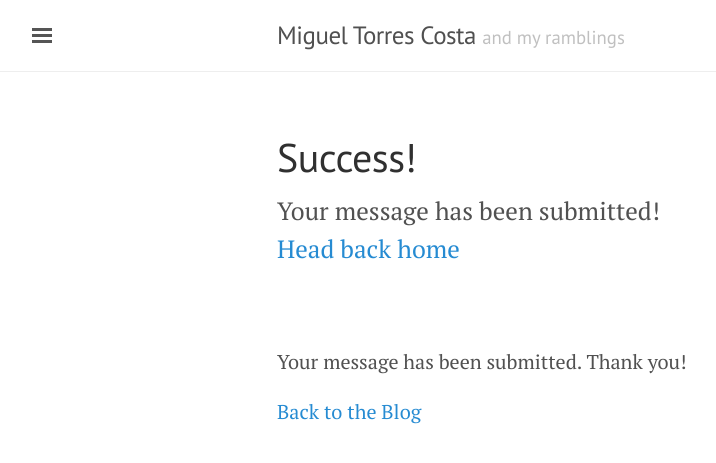
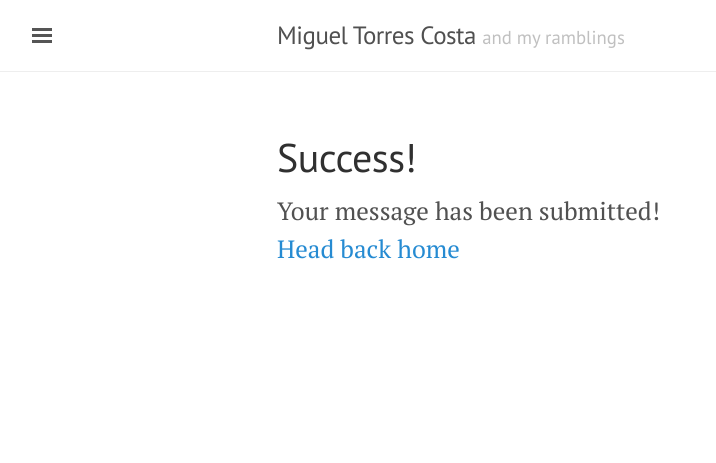
Before and after one commit to migueltorrescosta/migueltorrescosta.github.io, a Jekyll site: the page built from thanks.md, in a window 1280 px wide. Shown: the top 463 px of the page, without its empty margins (3-719 px from the left). Built offline with Jekyll 4.4.1, drawn with Linux system fonts in a browser that asks for light colours; nearby versions of some CDN libraries.

Commit message:
Removed old message

```diff
--- a/thanks.md
+++ b/thanks.md
@@ -10,7 +10,3 @@ permalink: /thanks/
   <br>
   <a href="{{ site.baseurl }}/">Head back home</a></p>
 </div>
-
-Your message has been submitted. Thank you!
-
-[Back to the Blog]({{site.url}})
```
